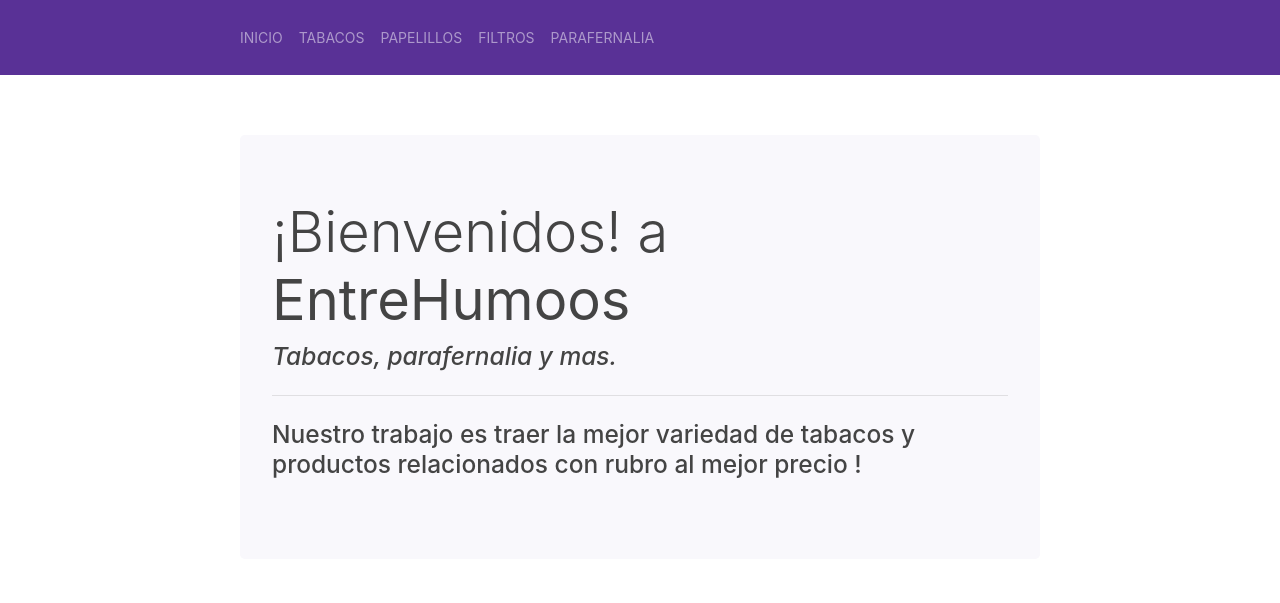
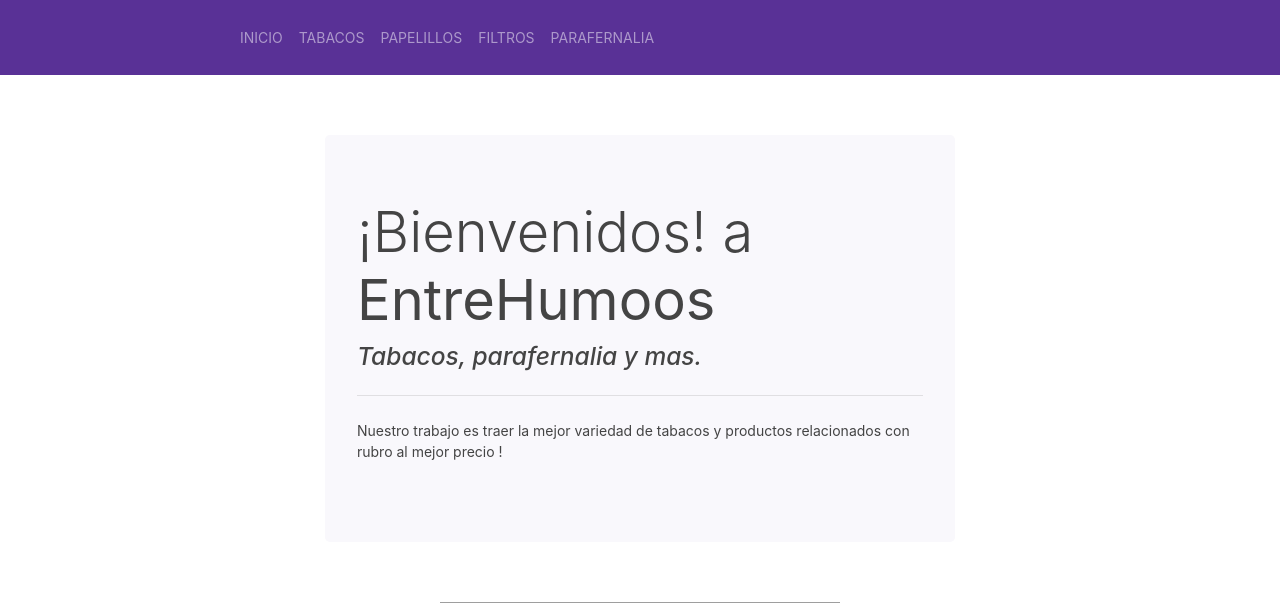
Before and after one commit to ExequielAndres/entrehumoos, a Flask app: page / in a window 1280 px wide. Shown: the part 300-903 px from the top of the page. Run offline with Flask 2, Linux system fonts and the light colour scheme; some libraries are stand-ins or nearby versions; grey boxes are pictures that could not be loaded.

Commit message:
Update index.html

```diff
--- a/templates/index.html
+++ b/templates/index.html
@@ -4,23 +4,26 @@
         <script src="//maxcdn.bootstrapcdn.com/bootstrap/4.0.0/js/bootstrap.min.js"></script>
         <script src="//cdnjs.cloudflare.com/ajax/libs/jquery/3.2.1/jquery.min.js"></script>
         <title>EntreHumoos !</title>
+        <meta name="viewport" content="width=device-width, initial-scale=1.0">
     </head>
     <body>
 
         <!--Mensaje Entrada-->
+        <div class='container'>
         <div class="jumbotron" style='margin-left: 240px; margin-right: 240px; margin-bottom: 60px; margin-top: 60px;'>
             <h1 class="display-4">¡Bienvenidos! a <b>EntreHumoos </b></h1>
-            <h3><i>Tabacos, parafernalia y mas.</h></i>
+            <h3><i>Tabacos, parafernalia y mas.</h3></i>
             <hr class="my-4">
             <p>Nuestro trabajo es traer la mejor variedad de tabacos y productos relacionados con rubro al mejor precio !</p>
           </div>
+        </div>
 
 
 
 
 
 
-
+          <div class='container'>
           <div id="carouselExampleCaptions" class="carousel slide" data-ride="carousel">
             <ol class="carousel-indicators">
               <li data-target="#carouselExampleCaptions" data-slide-to="0" class="active"></li>
@@ -62,17 +65,7 @@
               <span class="sr-only">Next</span>
             </a>
           </div>
-
-
-
-
-
-
-
-
-
-
-
+        </div>
 
 
 
```
